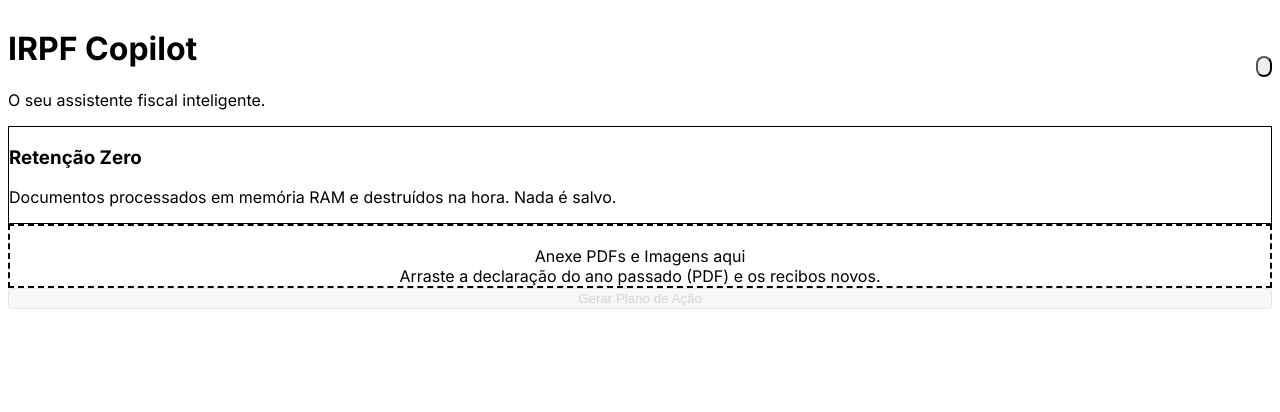
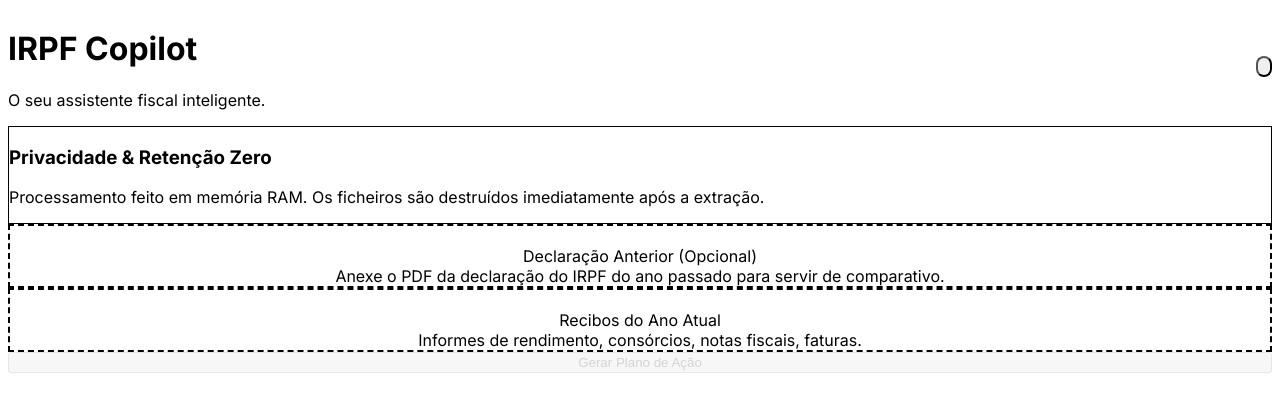
Before and after one commit to jefheee/irpf-copilot, a Next.js app: page / in a window 1280 px wide. Shown: the top 412 px of the page. Built offline with nearby package versions, Linux system fonts and the light colour scheme.

Commit message:
Refactor file upload and extraction logic to support separate handling of base documents and receipts; update API to process new file structure and enhance user guidance in prompts.

```diff
--- a/src/app/api/extract/route.ts
+++ b/src/app/api/extract/route.ts
@@ -4,42 +4,58 @@ import { NextResponse } from 'next/server';
 const apiKey = process.env.GEMINI_API_KEY;
 const genAI = new GoogleGenerativeAI(apiKey!);
 
-const systemPrompt = `Você é um Analista Fiscal Especialista em IRPF 2025/2026.
-O seu propósito é cruzar os dados da declaração do ano passado com os novos recibos e criar um JSON ESTRITO.
+const systemPrompt = `Você é um Analista Fiscal Especialista em IRPF.
+O seu propósito é cruzar a declaração base (ano anterior) com os novos recibos (ano atual) e criar um JSON ESTRITO.
 
 ESTRUTURA DE SAÍDA EXIGIDA:
 [
   {
-    "ficha": "Nome da Ficha",
+    "ficha": "Nome Exato da Ficha",
     "dados": { "chave_amigavel": "Valor a ser copiado" }
   }
 ]
 
-PLANO DE AÇÃO (GUIA PASSO A PASSO OBRIGATÓRIO SE HOUVER ARQUIVOS):
-Crie como PRIMEIRO objeto do array a ficha "Plano de Ação".
+PLANO DE AÇÃO (GUIA PASSO A PASSO OBRIGATÓRIO SE HOUVER MUDANÇAS):
+Crie como PRIMEIRO objeto a ficha "Plano de Ação".
 "dados": {
   "tarefas": [
     {
-      "titulo": "Resumo (ex: Declarar Veículo ONIX)",
-      "caminho": "MENU EXATO DO APP (Use EXATAMENTE um destes nomes: Identificação do Contribuinte, Dependentes, Rendimentos Tributáveis Recebidos de Pessoa Jurídica, Rendimentos Isentos e Não Tributáveis, Rendimentos Sujeitos à Tributação Exclusiva/Definitiva, Pagamentos Efetuados, Bens e Direitos, Dívidas e Ônus Reais) > Botão 'Novo'",
-      "detalhes": "Escreva um guia natural, em português, dizendo ao usuário EXATAMENTE o que preencher e em qual campo. Exemplo: '1. No campo CNPJ, digite X. 2. No campo Discriminação, cole o texto Y. 3. No campo Situação em 31/12, digite o valor de R$ Z'. NUNCA use formato JSON aqui."
+      "titulo": "Resumo (ex: Adicionar Veículo ONIX)",
+      "caminho": "USE UM DESTES NOMES EXATOS: Identificação do Contribuinte, Dependentes, Rendimentos Tributáveis Recebidos de Pessoa Jurídica, Rendimentos Isentos e Não Tributáveis, Rendimentos Sujeitos à Tributação Exclusiva/Definitiva, Pagamentos Efetuados, Bens e Direitos, Dívidas e Ônus Reais > Botão 'Novo'",
+      "detalhes": "Escreva um guia natural, em português, dizendo EXATAMENTE o que preencher e em qual campo. NUNCA use formato JSON aqui."
     }
   ]
-}`;
+}
+
+REGRA DE FORMATAÇÃO MONETÁRIA (CRÍTICA):
+TODO E QUALQUER valor financeiro (situação_ano_atual, rendimentos, impostos, parcelas) DEVE ser formatado nativamente como STRING no formato moeda brasileira. Exemplo: "R$ 84.940,00" ou "R$ 1.500,50". NUNCA retorne números inteiros flutuantes puros (ex: 84940).`;
 
 export async function POST(req: Request) {
   try {
     const formData = await req.formData();
-    const files = formData.getAll('documents') as File[];
+    const baseDocument = formData.get('baseDocument') as File | null;
+    const receipts = formData.getAll('receipts') as File[];
 
-    if (!files || files.length === 0) return NextResponse.json({ error: 'Nenhum documento.' }, { status: 400 });
+    if (!baseDocument && receipts.length === 0) return NextResponse.json({ error: 'Nenhum documento.' }, { status: 400 });
 
-    const fileParts = await Promise.all(
-      files.map(async (file) => {
+    const parts: any[] = [];
+
+    // Estratégia de Separação de Contexto Temporal
+    if (baseDocument) {
+      parts.push("=== DECLARAÇÃO BASE DO ANO ANTERIOR (PASSADO) ===");
+      const arrayBuffer = await baseDocument.arrayBuffer();
+      parts.push({ inlineData: { data: Buffer.from(arrayBuffer).toString('base64'), mimeType: baseDocument.type } });
+    }
+
+    if (receipts.length > 0) {
+      parts.push("=== INFORMES E RECIBOS DO ANO ATUAL (NOVIDADES) ===");
+      for (const file of receipts) {
         const arrayBuffer = await file.arrayBuffer();
-        return { inlineData: { data: Buffer.from(arrayBuffer).toString('base64'), mimeType: file.type } };
-      })
-    );
+        parts.push({ inlineData: { data: Buffer.from(arrayBuffer).toString('base64'), mimeType: file.type } });
+      }
+    }
+
+    parts.push("Com base na documentação acima, extraia os dados, formate os valores financeiros em Reais (R$) e crie as tarefas usando os menus exatos da barra lateral do IRPF.");
 
     const model = genAI.getGenerativeModel({
       model: 'gemini-3-flash-preview',
@@ -47,7 +63,7 @@ export async function POST(req: Request) {
       generationConfig: { temperature: 0, responseMimeType: 'application/json' },
     });
 
-    const result = await model.generateContent([...fileParts, "Crie as tarefas usando os menus exatos da barra lateral do IRPF e detalhe o passo a passo em linguagem natural."]);
+    const result = await model.generateContent(parts);
     return NextResponse.json(JSON.parse(result.response.text()));
   } catch (error) {
     return NextResponse.json({ error: 'Falha ao processar.' }, { status: 500 });
--- a/src/app/page.tsx
+++ b/src/app/page.tsx
@@ -26,7 +26,10 @@ const FormattedText = ({ text }: { text: string }) => {
 };
 
 export default function Home() {
-  const [files, setFiles] = useState<File[]>([]);
+  // Estados de Upload Separados
+  const [baseFile, setBaseFile] = useState<File | null>(null);
+  const [receiptFiles, setReceiptFiles] = useState<File[]>([]);
+
   const [loading, setLoading] = useState(false);
   const [result, setResult] = useState<any[] | null>(null);
   const [copiedKey, setCopiedKey] = useState<string | null>(null);
@@ -36,7 +39,7 @@ export default function Home() {
   const [selectedTask, setSelectedTask] = useState<Task | null>(null);
 
   const [chatMessages, setChatMessages] = useState<Message[]>([
-    { role: 'assistant', content: 'Olá! Já analisei os seus documentos. O plano de ação está no menu lateral. Pode **clicar nas tarefas** para ver o passo a passo exato, ou fazer-me uma pergunta aqui sobre a sua evolução patrimonial e recibos novos.' }
+    { role: 'assistant', content: 'Olá! Já analisei os seus documentos. O plano de ação está no menu lateral. Pode **clicar nas tarefas** para ver o passo a passo exato, ou fazer-me uma pergunta aqui.' }
   ]);
   const [chatInput, setChatInput] = useState('');
   const [isChatLoading, setIsChatLoading] = useState(false);
@@ -55,19 +58,24 @@ export default function Home() {
     chatEndRef.current?.scrollIntoView({ behavior: 'smooth' });
   }, [chatMessages, selectedTask]);
 
-  const handleFileChange = (e: React.ChangeEvent<HTMLInputElement>) => {
-    if (e.target.files) setFiles(Array.from(e.target.files));
+  const handleBaseFileChange = (e: React.ChangeEvent<HTMLInputElement>) => {
+    if (e.target.files && e.target.files[0]) setBaseFile(e.target.files[0]);
+  };
+
+  const handleReceiptsChange = (e: React.ChangeEvent<HTMLInputElement>) => {
+    if (e.target.files) setReceiptFiles(Array.from(e.target.files));
   };
 
   const handleUpload = async () => {
-    if (files.length === 0) return;
+    if (!baseFile && receiptFiles.length === 0) return;
     setLoading(true);
     setResult(null);
     setSelectedTask(null);
     setChatMessages([{ role: 'assistant', content: 'Olá! Já analisei os seus documentos. O plano de ação está no menu lateral. Pode **clicar nas tarefas** para ver o passo a passo exato, ou fazer-me uma pergunta aqui.' }]);
 
     const formData = new FormData();
-    files.forEach((file) => formData.append('documents', file));
+    if (baseFile) formData.append('baseDocument', baseFile);
+    receiptFiles.forEach((file) => formData.append('receipts', file));
 
     try {
       const response = await fetch('/api/extract', { method: 'POST', body: formData });
@@ -82,7 +90,6 @@ export default function Home() {
 
   const handleSendMessage = async () => {
     if (!chatInput.trim() || !result) return;
-
     const newMessage: Message = { role: 'user', content: chatInput };
     setChatMessages(prev => [...prev, newMessage]);
     setChatInput('');
@@ -119,7 +126,6 @@ export default function Home() {
     } catch (err) { alert("Navegador bloqueou a cópia."); }
   };
 
-  // Dicionário de Correção de Siglas e Nomes
   const formatLabel = (key: string) => {
     let formatted = key.replace(/_/g, ' ').replace(/\b\w/g, l => l.toUpperCase());
     const acronyms: { [key: string]: string } = {
@@ -134,7 +140,7 @@ export default function Home() {
   };
 
   const handleClear = () => {
-    setFiles([]); setResult(null); setActiveTab('assistant'); setSelectedTask(null);
+    setBaseFile(null); setReceiptFiles([]); setResult(null); setActiveTab('assistant'); setSelectedTask(null);
   };
 
   const planoAcaoNode = result?.find(r => r.ficha === "Plano de Ação");
@@ -169,38 +175,63 @@ export default function Home() {
                 <svg className="w-5 h-5 text-neutral-700 dark:text-neutral-300" fill="none" stroke="currentColor" viewBox="0 0 24 24"><path strokeLinecap="round" strokeLinejoin="round" strokeWidth="2" d="M12 15v2m-6 4h12a2 2 0 002-2v-6a2 2 0 00-2-2H6a2 2 0 00-2 2v6a2 2 0 002 2zm10-10V7a4 4 0 00-8 0v4h8z" /></svg>
               </div>
               <div>
-                <h3 className="font-medium text-sm">Retenção Zero</h3>
+                <h3 className="font-medium text-sm">Privacidade & Retenção Zero</h3>
                 <p className="text-xs text-neutral-500 dark:text-neutral-400 mt-1">
-                  Documentos processados em memória RAM e destruídos na hora. Nada é salvo.
+                  Processamento feito em memória RAM. Os ficheiros são destruídos imediatamente após a extração.
                 </p>
               </div>
             </div>
 
-            <div className="border-2 border-dashed border-neutral-300 dark:border-neutral-700 bg-white dark:bg-neutral-900 rounded-xl p-12 text-center hover:border-neutral-400 dark:hover:border-neutral-500 transition-colors duration-300">
-              <input type="file" id="file-upload" className="hidden" onChange={handleFileChange} accept="image/*,application/pdf" multiple />
-              <label htmlFor="file-upload" className="cursor-pointer flex flex-col items-center space-y-3">
-                <div className="bg-neutral-100 dark:bg-neutral-800 p-4 rounded-full mb-2">
-                  <svg className="w-8 h-8 text-neutral-600 dark:text-neutral-300" fill="none" stroke="currentColor" viewBox="0 0 24 24"><path strokeLinecap="round" strokeLinejoin="round" strokeWidth="2" d="M7 16a4 4 0 01-.88-7.903A5 5 0 1115.9 6L16 6a5 5 0 011 9.9M15 13l-3-3m0 0l-3 3m3-3v12" /></svg>
-                </div>
-                <span className="text-neutral-700 dark:text-neutral-200 font-medium text-lg">
-                  {files.length > 0 ? `${files.length} ficheiro(s) selecionado(s)` : 'Anexe PDFs e Imagens aqui'}
-                </span>
-                <span className="text-sm text-neutral-400">Arraste a declaração do ano passado (PDF) e os recibos novos.</span>
-              </label>
+            <div className="grid grid-cols-1 md:grid-cols-2 gap-6">
+              {/* Zona 1: Documento Base */}
+              <div className={`border-2 border-dashed rounded-xl p-8 text-center transition-colors duration-300 flex flex-col items-center justify-center ${baseFile ? 'border-blue-500 bg-blue-50 dark:bg-blue-900/10' : 'border-neutral-300 dark:border-neutral-700 bg-white dark:bg-neutral-900 hover:border-neutral-400'}`}>
+                <input type="file" id="base-upload" className="hidden" onChange={handleBaseFileChange} accept="application/pdf" />
+                <label htmlFor="base-upload" className="cursor-pointer flex flex-col items-center space-y-3 w-full">
+                  <div className={`p-4 rounded-full mb-2 ${baseFile ? 'bg-blue-100 text-blue-600 dark:bg-blue-800 dark:text-blue-200' : 'bg-neutral-100 dark:bg-neutral-800 text-neutral-600 dark:text-neutral-300'}`}>
+                    <svg className="w-8 h-8" fill="none" stroke="currentColor" viewBox="0 0 24 24"><path strokeLinecap="round" strokeLinejoin="round" strokeWidth="2" d="M9 12h6m-6 4h6m2 5H7a2 2 0 01-2-2V5a2 2 0 012-2h5.586a1 1 0 01.707.293l5.414 5.414a1 1 0 01.293.707V19a2 2 0 01-2 2z" /></svg>
+                  </div>
+                  <span className="font-medium text-lg text-neutral-800 dark:text-neutral-200">
+                    {baseFile ? '✓ Declaração Base Anexada' : 'Declaração Anterior (Opcional)'}
+                  </span>
+                  <span className="text-sm text-neutral-400 px-4">Anexe o PDF da declaração do IRPF do ano passado para servir de comparativo.</span>
+                  {baseFile && <span className="text-xs text-blue-600 dark:text-blue-400 font-mono mt-2">{baseFile.name}</span>}
+                </label>
+              </div>
+
+              {/* Zona 2: Recibos Novos */}
+              <div className={`border-2 border-dashed rounded-xl p-8 text-center transition-colors duration-300 flex flex-col items-center justify-center ${receiptFiles.length > 0 ? 'border-blue-500 bg-blue-50 dark:bg-blue-900/10' : 'border-neutral-300 dark:border-neutral-700 bg-white dark:bg-neutral-900 hover:border-neutral-400'}`}>
+                <input type="file" id="receipts-upload" className="hidden" onChange={handleReceiptsChange} accept="image/*,application/pdf" multiple />
+                <label htmlFor="receipts-upload" className="cursor-pointer flex flex-col items-center space-y-3 w-full">
+                  <div className={`p-4 rounded-full mb-2 ${receiptFiles.length > 0 ? 'bg-blue-100 text-blue-600 dark:bg-blue-800 dark:text-blue-200' : 'bg-neutral-100 dark:bg-neutral-800 text-neutral-600 dark:text-neutral-300'}`}>
+                    <svg className="w-8 h-8" fill="none" stroke="currentColor" viewBox="0 0 24 24"><path strokeLinecap="round" strokeLinejoin="round" strokeWidth="2" d="M4 16v1a3 3 0 003 3h10a3 3 0 003-3v-1m-4-8l-4-4m0 0L8 8m4-4v12" /></svg>
+                  </div>
+                  <span className="font-medium text-lg text-neutral-800 dark:text-neutral-200">
+                    {receiptFiles.length > 0 ? `✓ ${receiptFiles.length} Ficheiro(s) Anexado(s)` : 'Recibos do Ano Atual'}
+                  </span>
+                  <span className="text-sm text-neutral-400 px-4">Informes de rendimento, consórcios, notas fiscais, faturas.</span>
+                </label>
+              </div>
             </div>
 
             <button
               onClick={handleUpload}
-              disabled={files.length === 0 || loading}
+              disabled={(!baseFile && receiptFiles.length === 0) || loading}
               className="w-full bg-blue-600 text-white py-4 rounded-xl font-medium hover:bg-blue-700 disabled:opacity-50 disabled:cursor-not-allowed transition-all shadow-md flex justify-center items-center gap-2"
             >
               {loading ? (
                 <>
                   <svg className="animate-spin h-5 w-5" xmlns="http://www.w3.org/2000/svg" fill="none" viewBox="0 0 24 24"><circle className="opacity-25" cx="12" cy="12" r="10" stroke="currentColor" strokeWidth="4"></circle><path className="opacity-75" fill="currentColor" d="M4 12a8 8 0 018-8V0C5.373 0 0 5.373 0 12h4zm2 5.291A7.962 7.962 0 014 12H0c0 3.042 1.135 5.824 3 7.938l3-2.647z"></path></svg>
-                  A analisar e cruzar dados...
+                  A analisar documentos...
                 </>
               ) : 'Gerar Plano de Ação'}
             </button>
+          </div>
+        )}
+
+        {result && result.length === 0 && (
+          <div className="animate-fade-in bg-red-50 dark:bg-red-900/20 border border-red-200 dark:border-red-800/50 p-6 rounded-xl text-center">
+            <h3 className="text-red-800 dark:text-red-400 font-medium">Nenhum dado fiscal encontrado nos ficheiros submetidos.</h3>
+            <button onClick={handleClear} className="mt-4 text-sm font-medium text-red-700 dark:text-red-400 underline">Tentar novamente</button>
           </div>
         )}
 
@@ -230,7 +261,7 @@ export default function Home() {
               <div className="grid grid-cols-1 lg:grid-cols-12 gap-6">
 
                 {/* Coluna Esquerda: Menu do Plano de Ação */}
-                <div className="lg:col-span-5 space-y-4 max-h-[600px] overflow-y-auto pr-2">
+                <div className="lg:col-span-5 space-y-4 max-h-[600px] overflow-y-auto pr-2 custom-scrollbar">
                   <h3 className="text-lg font-semibold border-b border-neutral-200 dark:border-neutral-800 pb-2 flex items-center gap-2">
                     <svg className="w-5 h-5 text-blue-500" fill="none" stroke="currentColor" viewBox="0 0 24 24"><path strokeLinecap="round" strokeLinejoin="round" strokeWidth="2" d="M9 5H7a2 2 0 00-2 2v12a2 2 0 002 2h10a2 2 0 002-2V7a2 2 0 00-2-2h-2M9 5a2 2 0 002 2h2a2 2 0 002-2M9 5a2 2 0 012-2h2a2 2 0 012 2m-6 9l2 2 4-4" /></svg>
                     Passo a Passo (Ações)
```
